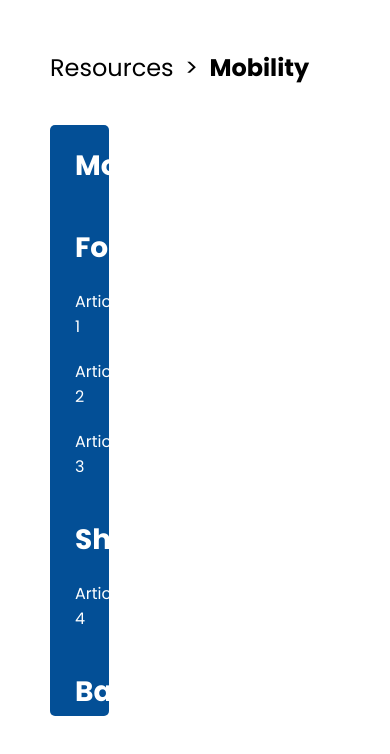
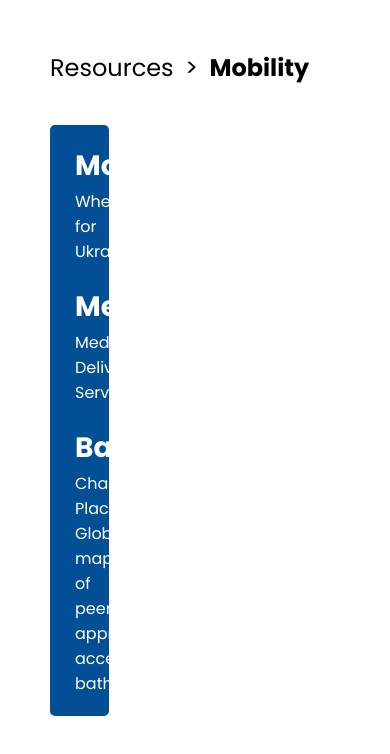
Before and after one commit to jensusan/hackHERthon-frontend, a React (Create React App) app: page /mobility in a window 390 px wide. Shown: the top 754 px of the page. Built offline with nearby package versions, Linux system fonts and the light colour scheme.

Commit message:
added websites to shelters and mobility

```diff
--- a/src/pages/Caregivers/Caregivers.js
+++ b/src/pages/Caregivers/Caregivers.js
@@ -14,20 +14,16 @@ const Caregivers = () => {
                 <Content>
                 <div className="container">
                 <h2>Shelter</h2>
-                    <p className={activeIndex === 0 ? 'active-btn' : ''} onClick={() => handleActive(0)}>Article 1</p>
+                    <p className={activeIndex === 0 ? 'active-btn' : ''} onClick={() => handleActive(0)}>UN Refugee Agency: Find shelter in Ukraine</p>
 
-                    <p className={activeIndex === 1 ? 'active-btn' : ''} onClick={() => handleActive(1)}>Article 2</p>
-
-                    <p className={activeIndex === 2 ? 'active-btn' : ''} onClick={() => handleActive(2)}>Article 3</p>
-
+                    <p className={activeIndex === 1 ? 'active-btn' : ''} onClick={() => handleActive(1)}>Prykhystok (Shelter): share housing with those who lost it due to shelling, or find shelter for yourself</p>
 
                 </div>
                 <div>
-                <iframe className={activeIndex === 0 ? 'active' : ''}src="https://www.chicagosfoodbank.org/">
+                <iframe title='0' className={activeIndex === 0 ? 'active' : ''}src="https://help.unhcr.org/ukraine/list-of-organizations-ready-to-provide-shelter/">
                 </iframe>
-                <iframe className={activeIndex === 1 ? 'active' : ''}src="https://www.chicagosfoodbank.org/"></iframe>
-                <iframe className={activeIndex === 2 ? 'active' : ''}src="https://www.chicagosfoodbank.org/"></iframe>
-                <iframe className={activeIndex === 3 ? 'active' : ''}src="https://www.chicagosfoodbank.org/"></iframe>
+                <iframe title='1' className={activeIndex === 1 ? 'active' : ''}src="https://visitukraine.today/blog/99/prykhystok-shelter-share-housing-with-those-who-lost-it-due-to-shelling-or-find-shelter-for-yourself"></iframe>
+
                 </div>
                 </Content>
             </Wrapper>
--- a/src/pages/Mobility/Mobility-styles.js
+++ b/src/pages/Mobility/Mobility-styles.js
@@ -23,9 +23,9 @@ export const Content = styled.div`
         border-radius: 5px;
         display: flex;
         flex-direction: column;
-        gap: 20px;
         height: 70vh;
         width: 15vw;
+        gap: 2px;
     }
 
     iframe {
@@ -43,7 +43,6 @@ export const Content = styled.div`
         align-items: center;
         background-color:  white;
         color: #034F96;
-        height: 30px;
         padding-left: 25px;
     }
 
--- a/src/pages/Mobility/Mobility.js
+++ b/src/pages/Mobility/Mobility.js
@@ -14,28 +14,23 @@ const Mobility = () => {
             <Content>
             <div className="container">
             <h2>Mobility</h2>
+                <p className={activeIndex === 0 ? 'active-btn' : ''} onClick={() => handleActive(0)}>Wheelchairs for Ukraine</p>
+                <h2>Medications</h2>
+                <p className={activeIndex === 3 ? 'active-btn' : ''} onClick={() => handleActive(3)}>Medication Delivery Service</p>
+            <h2>Bathrooms</h2>
+                <p className={activeIndex === 1 ? 'active-btn' : ''} onClick={() => handleActive(1)}>Changing Places: Global map of peer-approved accessible bathrooms</p>
             <h2>Food</h2>
-                <p className={activeIndex === 0 ? 'active-btn' : ''} onClick={() => handleActive(0)}>Article 1</p>
+                <p className={activeIndex === 2 ? 'active-btn' : ''} onClick={() => handleActive(2)}>Freedge: Find free fridges around the world</p>
 
-                <p className={activeIndex === 1 ? 'active-btn' : ''} onClick={() => handleActive(1)}>Article 2</p>
 
-                <p className={activeIndex === 2 ? 'active-btn' : ''} onClick={() => handleActive(2)}>Article 3</p>
-
-            <h2>Shelter</h2>
-                <p className={activeIndex === 3 ? 'active-btn' : ''} onClick={() => handleActive(3)}>Article 4</p>
-
-            <h2>Bathrooms</h2>
-                <p className={activeIndex === 4 ? 'active-btn' : ''} onClick={() => handleActive(4)}>Chicago Food Bank</p>
             </div>
             <div>
-            <iframe title='2' className={activeIndex === 0 ? 'active' : ''}src="https://www.chicagosfoodbank.org/">
+            <iframe title='2' className={activeIndex === 0 ? 'active' : ''}src="https://www.uuarc.org/our-programs/wheelchairs-for-ukraine/">
             </iframe>
-            <iframe title='1' className={activeIndex === 1 ? 'active' : ''}src="https://www.chicagosfoodbank.org/"></iframe>
-            <iframe title='2' className={activeIndex === 2 ? 'active' : ''}src="https://www.chicagosfoodbank.org/"></iframe>
-            <iframe title='3' className={activeIndex === 3 ? 'active' : ''}src="https://www.chicagosfoodbank.org/"></iframe>
-            <iframe title='4' className={activeIndex === 4 ? 'active' : ''}src="https://www.chicagosfoodbank.org/"></iframe>
-            <iframe className={activeIndex === 5 ? 'active' : ''}src="https://www.chicagosfoodbank.org/"></iframe>
-            <iframe className={activeIndex === 6 ? 'active' : ''}src="https://www.chicagosfoodbank.org/"></iframe>
+            <iframe title='1' className={activeIndex === 1 ? 'active' : ''}src="https://app.changingplacesinternational.org/?_gl=1*tbj2i9*_ga*MTgxMDk0MjUxOS4xNjQ2NTA2OTQ2*_ga_V95MH8RCV2*MTY0NjUwNjk0Mi4xLjEuMTY0NjUwNjk4OC4w"></iframe>
+            <iframe title='2' className={activeIndex === 2 ? 'active' : ''}src="https://freedge.org/"></iframe>
+            <iframe title='3' className={activeIndex === 3 ? 'active' : ''}src="https://ukrposhta.ua/en/dostavka-likiv"></iframe>
+
             </div>
             </Content>
         </Wrapper>
```
